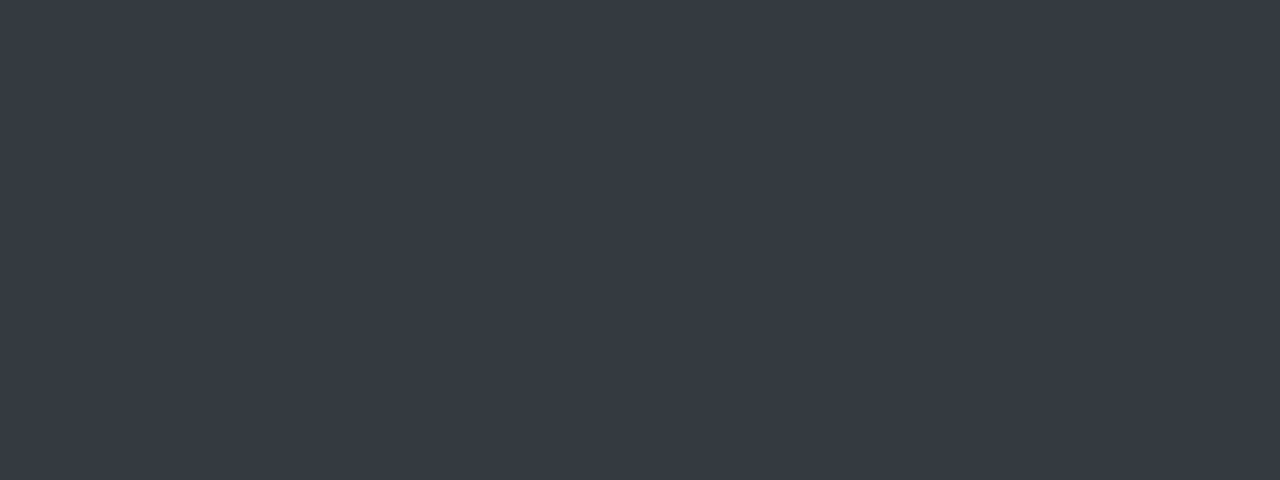
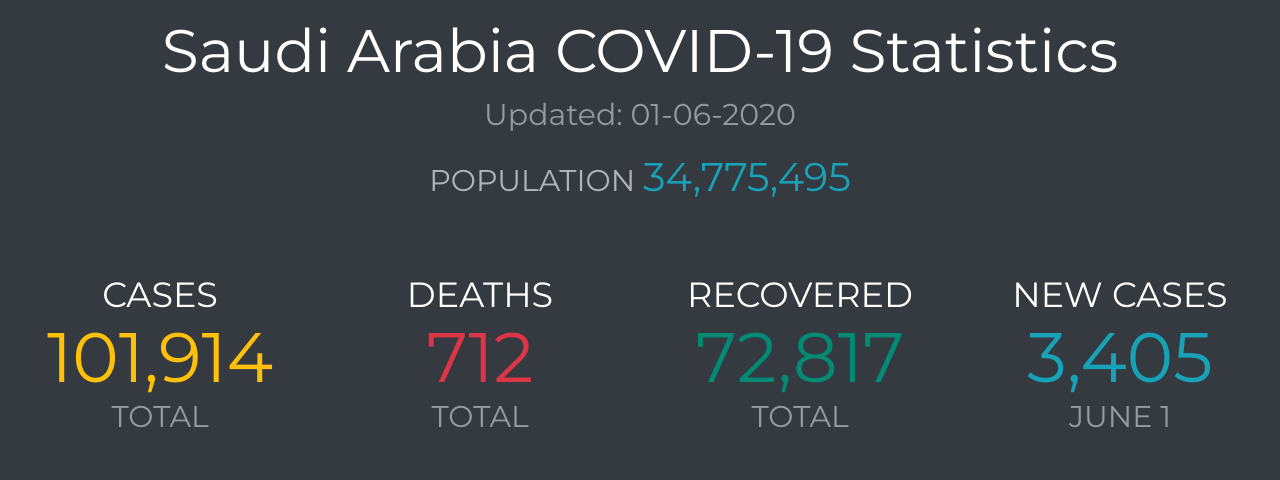
Before and after one commit to SZaidH/KSA_Covid_Stats, a plain HTML site: page index.html in a window 1280 px wide. Drawn offline with nearby package versions, Linux system fonts and the light colour scheme.

Commit message:
Introduction + Statistics section Added

```diff
--- a/css/custom.css
+++ b/css/custom.css
@@ -1,9 +1,85 @@
 /* Importing Font */
-@import url('https://fonts.googleapis.com/css?family=Roboto&display=swap');
 @import url('https://fonts.googleapis.com/css?family=Montserrat&display=swap');
 
 /* Global properties */
 *{
-  font-family: 'Montserrat', 'Roboto' sans-serif;
+  font-family: 'Montserrat', sans-serif;
+}
+
+html{
+  font-size: 62.5%; /* 10px */
+}
+
+body{
   background-color: #343A40;
 }
+
+/* Introductory section */
+.intro{
+  text-align: center;
+  margin: 15px auto auto auto;
+}
+
+.intro h2{
+  color: #FFFFFF;
+  font-size: 6rem;
+  font-weight: Medium;
+}
+
+.intro .lead{
+  color: #939BA2;
+  font-size: 3rem;
+}
+
+.intro p{
+  color: #AFB5BA;
+  font-size: 3rem;
+}
+
+.intro p span{
+  color: #17A2B8;
+  font-size: 4rem;
+}
+
+/* Statistics*/
+.stats{
+  margin: 70px auto auto auto;
+}
+
+.stats .row{
+  line-height: 1;
+}
+
+.stats .margin{
+  margin-bottom: 35px;
+}
+
+.stats p{
+  color: #FFFFFF;
+  font-size: 3.5rem;
+}
+
+.stats .num-cases{
+  color: #FFC107;
+  font-size: 7rem;
+}
+
+.stats .num-deaths{
+  color: #DC3545;
+  font-size: 7rem;
+}
+
+.stats .num-recoveries{
+  color: #028A74;
+  font-size: 7rem;
+}
+
+.stats .num-new{
+  color: #17A2B8;
+  font-size: 7rem;
+}
+
+.stats .num-under{
+  color: #939BA2;
+  font-size: 3rem;
+}
--- a/index.html
+++ b/index.html
@@ -2,6 +2,7 @@
 <html lang="en">
 
 <head>
+  <!-- Meta Tags-->
   <meta charset="UTF-8">
   <meta name="viewport" content="width=device-width, initial-scale=1, shrink-to-fit=no">
 
@@ -12,10 +13,49 @@
   <!-- Custom CSS-->
   <link rel="stylesheet" type="text/css" href="/css/custom.css">
 
+  <!-- Title -->
   <title>KSA Covid Stats</title>
 </head>
 
 <body>
+
+  <!-- Introductory Section Start -->
+  <div class="container intro">
+    <h2>Saudi Arabia COVID-19 Statistics</h2>
+    <p class="lead">Updated: 01-06-2020</p>
+    <p>POPULATION <span>34,775,495</span></p>
+  </div>
+  <!-- Introductory Section End -->
+
+  <!-- Statistics Start -->
+  <div class="container-fluid stats">
+    <div class="row text-center">
+      <div class="col-xs-12 col-sm-6 col-md-3 margin">
+        <p>CASES</p>
+        <p class="num-cases">101,914</p>
+        <p class="num-under">TOTAL</p>
+      </div>
+
+      <div class="col-xs-12 col-sm-6 col-md-3 margin">
+        <p>DEATHS</p>
+        <p class="num-deaths">712</p>
+        <p class="num-under">TOTAL</p>
+      </div>
+
+      <div class="col-xs-12 col-sm-6 col-md-3 margin">
+        <p>RECOVERED</p>
+        <p class="num-recoveries">72,817</p>
+        <p class="num-under">TOTAL</p>
+      </div>
+
+      <div class="col-xs-12 col-sm-6 col-md-3 margin">
+        <p>NEW CASES</p>
+        <p class="num-new">3,405</p>
+        <p class="num-under">JUNE 1</p>
+      </div>
+    </div>
+  </div>
+  <!-- Statistics End -->
 
   <!-- jQuery first, then Popper.js, then Bootstrap JS -->
   <script src="https://code.jquery.com/jquery-3.5.1.slim.min.js"
```
